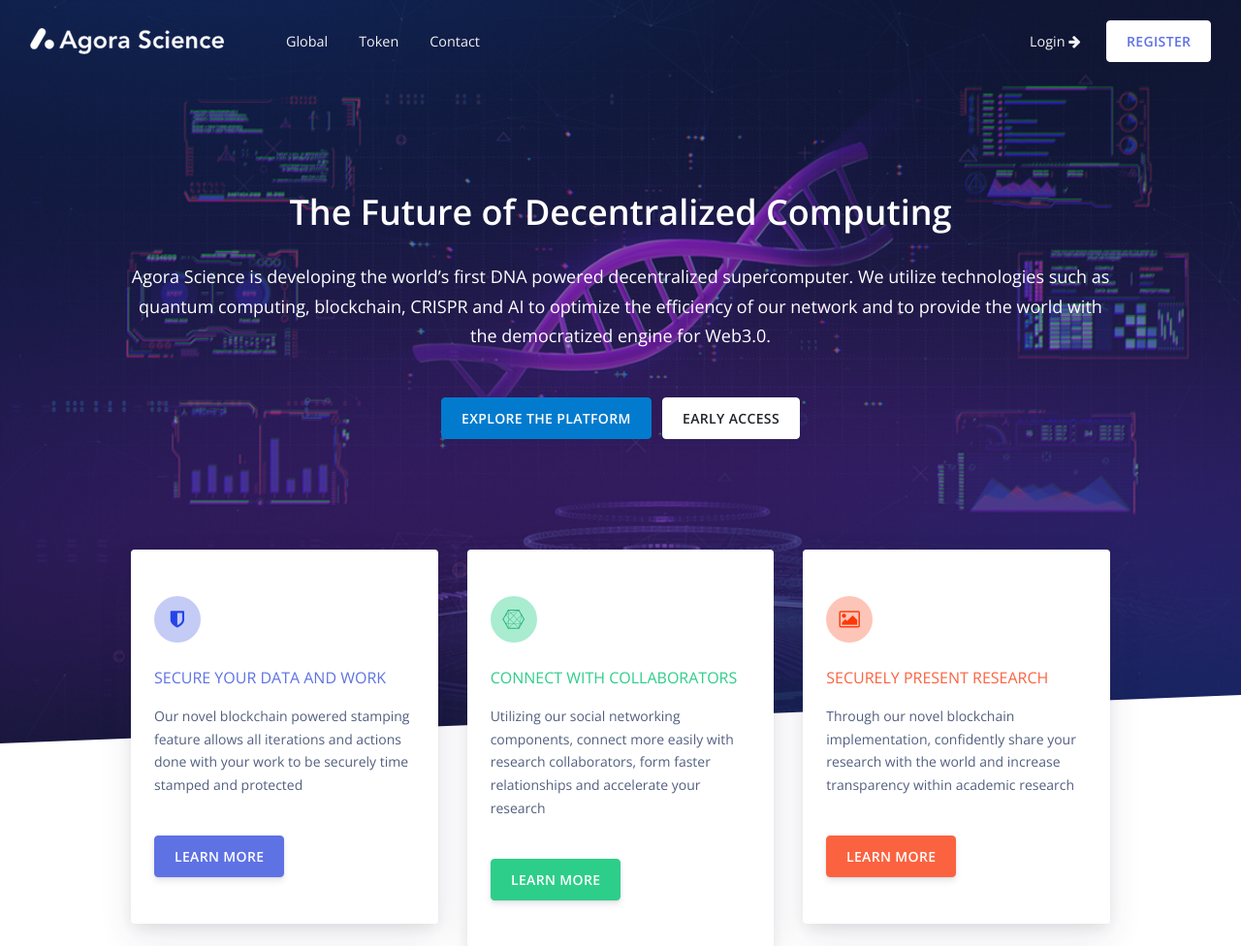
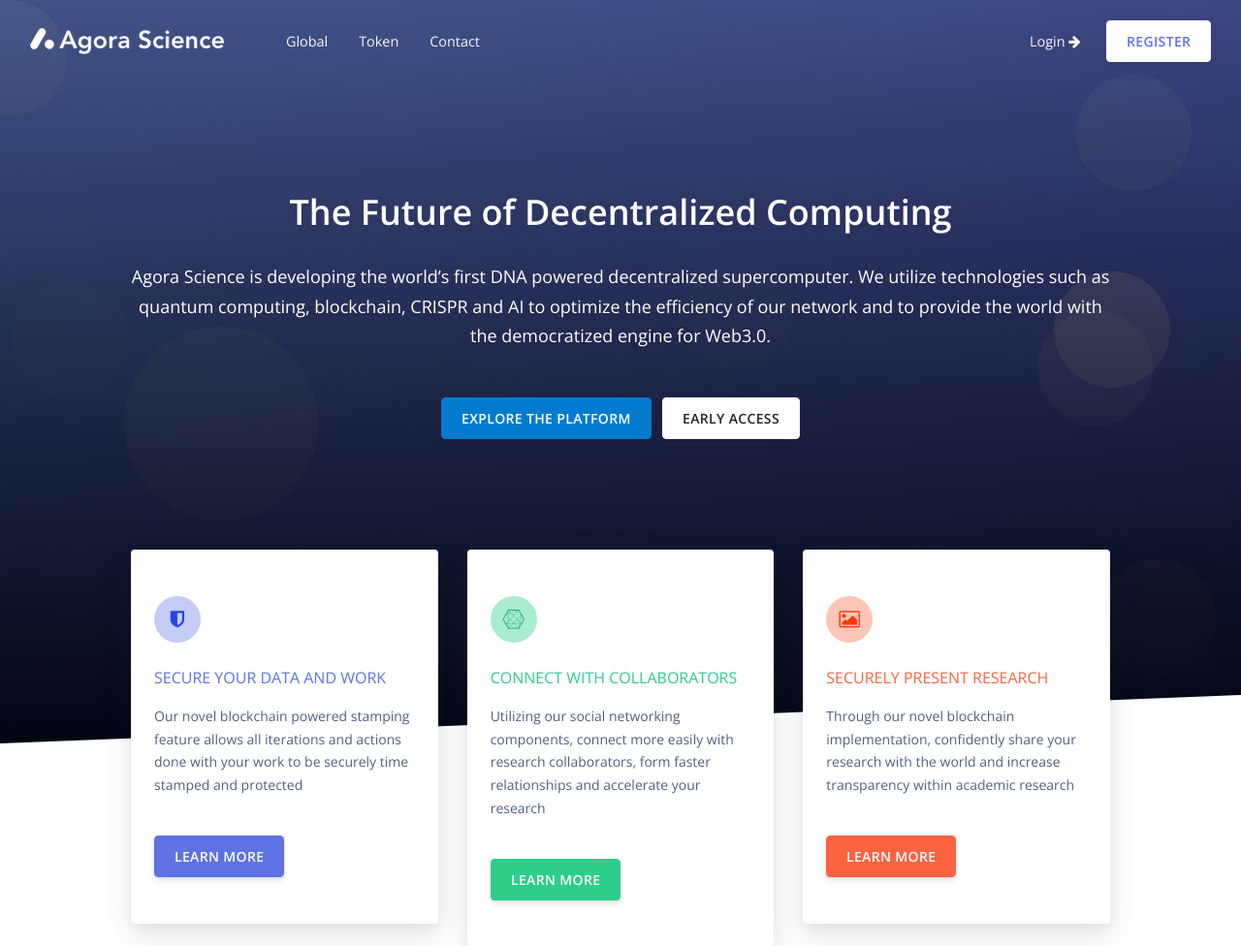
Before and after one commit to damodarraju/agorascience, a PHP site: page /index.php in a window 1280 px wide. Shown: the top 976 px of the page at 97% size. Run offline with PHP 8.4, Linux system fonts and the light colour scheme.

Commit message:
Main screen BG Changed

```diff
--- a/assets/css/style.css
+++ b/assets/css/style.css
@@ -1,7 +1,7 @@
 .section-shaped {
   /* background-image: url(../img/backgrounds/background.gif) !important; */
-  background-image: url(../img/brains-picks/11.png) !important;
-
+  /* background-image: url(../img/brains-picks/11.png) !important; */
+background-image: linear-gradient( rgba(0, 0, 0, 0.45), rgb(2, 6, 18) ), url(file:///Users/rajugundu/Documents/Documents/Agora%20Science/Remote%20Repo/agora%20website/assets/img/brains-picks/14.gif) !important;
 
   background-repeat: no-repeat !important;
   background-size: cover !important;
@@ -354,7 +354,7 @@
 }
 .announcement {
   font-size: 12px;
-  background: #000327;
+  background: #343435;
   color: white;
   padding: 5px 5px;
   border-radius: 50px;
```
Also changed, not shown: assets/img/brains-picks/1.png (added), assets/img/brains-picks/10.png (added), assets/img/brains-picks/2 copy.png (added), assets/img/brains-picks/2.png, assets/img/brains-picks/3.png (added), 1 other file.
